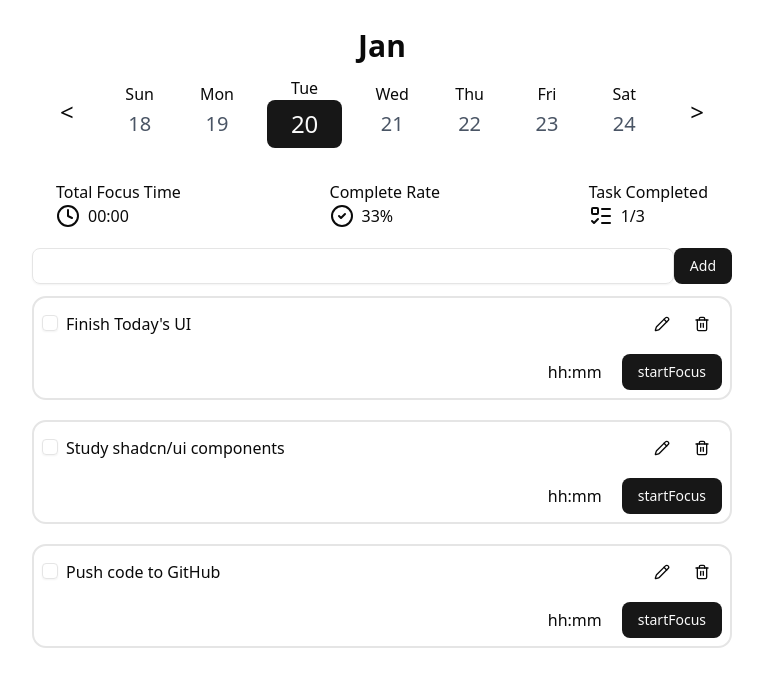
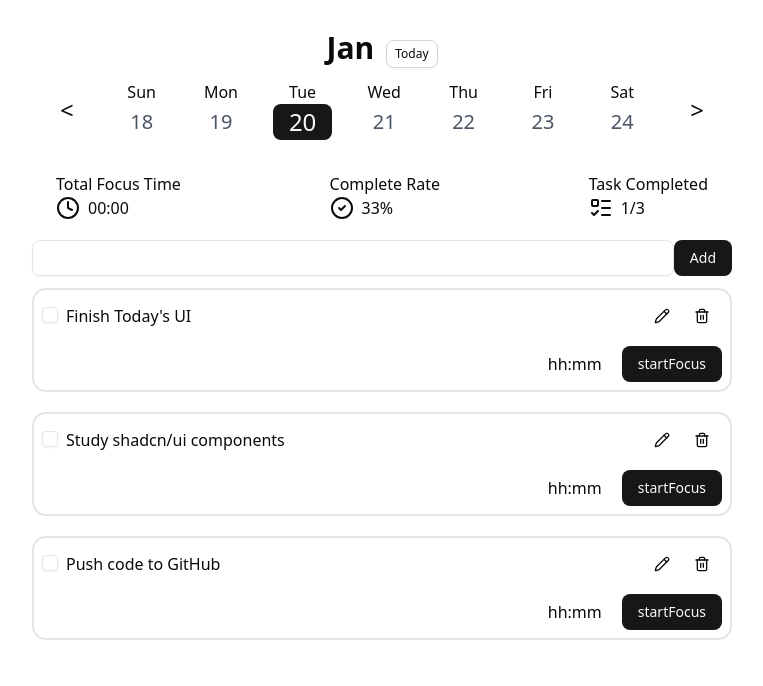
Before and after one commit to chlnaa/focus-based-todo, a React (Vite) app: page / in a window 1280 px wide. Shown: the top 686 px of the page, without its empty margins (258-1021 px from the left). Built offline with nearby package versions, Linux system fonts and the light colour scheme.

Commit message:
feat: implement date navigation and connect to store

```diff
--- a/src/pages/TodayPage.tsx
+++ b/src/pages/TodayPage.tsx
@@ -5,10 +5,13 @@ import type { Todo } from '@/types/types';
 import dayjs from 'dayjs';
 import { useState } from 'react';
 import { Trash2, Pencil, Clock4, CircleCheck, ListTodo } from 'lucide-react';
+import { useSelectedDate, useSetSelectedDate } from '@/stores/useTodoStore';
 
 export default function TodayPage() {
-  const [viewDate, setViewDate] = useState(dayjs());
-  void setViewDate;
+  const selectedDate = useSelectedDate();
+  const setSelectedDate = useSetSelectedDate();
+
+  const [viewDate, setViewDate] = useState(dayjs(selectedDate));
 
   const mockTodos: Todo[] = [
     {
@@ -42,12 +45,26 @@ export default function TodayPage() {
 
   const daysInWeek = Array.from({ length: 7 }, (_, i) => {
     const date = startOfWeek.add(i, 'day');
+    const fullDate = date.format('YYYY-MM-DD');
     return {
       dayName: date.format('ddd'),
       dateNumber: date.date(),
-      fullDate: date.format('YYYY-MM-DD'),
+      fullDate,
+      isSelected: fullDate === selectedDate,
+      isToday: fullDate === dayjs().format('YYYY-MM-DD'),
     };
   });
+
+  const handleGoToday = () => {
+    const today = dayjs();
+    setViewDate(today);
+    setSelectedDate(today.format('YYYY-MM-DD'));
+  };
+
+  const handleGoPrevWeek = () =>
+    setViewDate((prev) => prev.subtract(1, 'week'));
+
+  const handleGoNextWeek = () => setViewDate((prev) => prev.add(1, 'week'));
 
   const totalCount = mockTodos.length;
   const completedCount = mockTodos.filter(
@@ -59,28 +76,44 @@ export default function TodayPage() {
   return (
     <div className="flex flex-col m-auto w-full max-w-175 mt-7">
       <section>
-        <div className="text-3xl font-bold text-center">{currentMonth}</div>
+        <div className="flex justify-center items-center gap-3">
+          <h2 className="text-3xl font-bold text-center">{currentMonth}</h2>
+
+          <Button
+            className="h-7 px-2 mt-3 text-xs font-medium border-gray-300"
+            variant="outline"
+            size="sm"
+            onClick={handleGoToday}
+          >
+            Today
+          </Button>
+        </div>
 
         <ul className="flex justify-between items-center p-3">
-          <Button className="cursor-pointer  text-2xl" variant={'ghost'}>
+          <Button
+            className="cursor-pointer  text-2xl"
+            variant={'ghost'}
+            onClick={handleGoPrevWeek}
+          >
             {'<'}
           </Button>
           {daysInWeek.map((day) => (
             <li key={day.fullDate} className="text-center">
               <div>{day.dayName}</div>
               <Button
-                className={`text-xl transition-all ${day.fullDate === viewDate.format('YYYY-MM-DD') ? 'p-6 text-2xl' : 'text-gray-600'}`}
-                variant={
-                  day.fullDate === viewDate.format('YYYY-MM-DD')
-                    ? 'default'
-                    : 'ghost'
-                }
+                className={`text-xl transition-all ${day.isSelected ? 'p-4 text-2xl' : 'text-gray-600'}`}
+                variant={day.isSelected ? 'default' : 'ghost'}
+                onClick={() => setSelectedDate(day.fullDate)}
               >
                 {day.dateNumber}
               </Button>
             </li>
           ))}
-          <Button className="cursor-pointer text-2xl" variant={'ghost'}>
+          <Button
+            className="cursor-pointer text-2xl"
+            variant={'ghost'}
+            onClick={handleGoNextWeek}
+          >
             {'>'}
           </Button>
         </ul>
```
